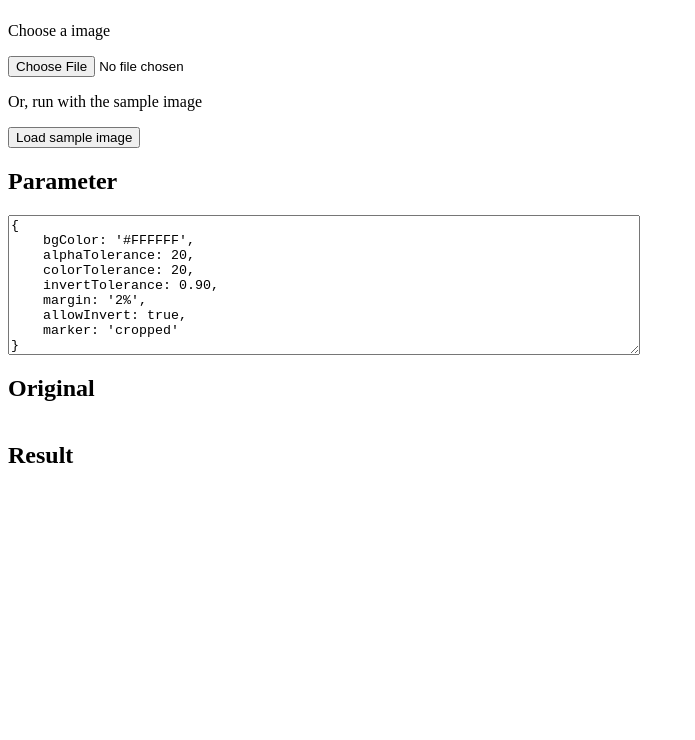
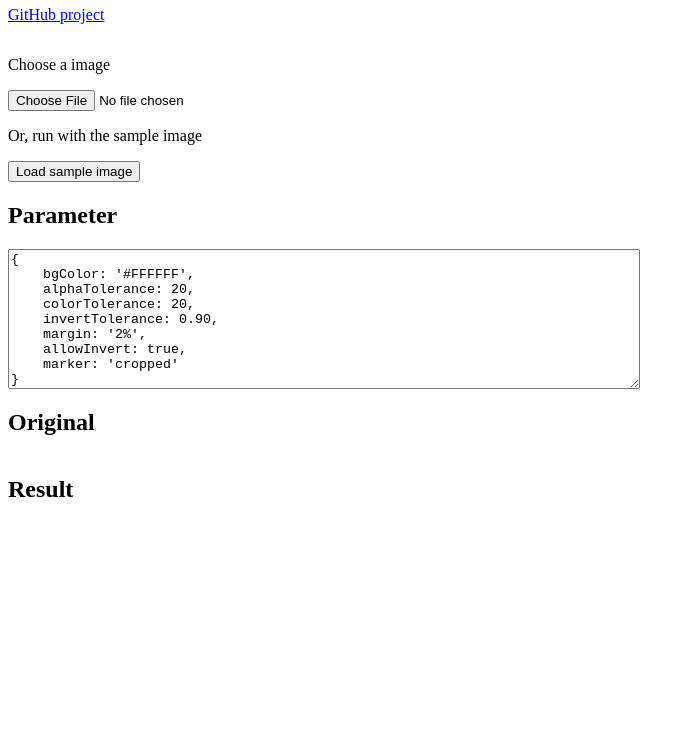
Before and after one commit to lqez/autocrop.js, a website: page index.html in a window 1280 px wide. Shown: the part 60-800 px from the top of the page, without its empty margins (0-695 px from the left). Drawn offline with Linux system fonts and the light colour scheme.

Commit message:
Add a link to GitHub project

```diff
--- a/index.html
+++ b/index.html
@@ -27,6 +27,7 @@ img {
 </head>
 <body>
 <h1>autocrop.js test page</h1>
+<p><a href="https://github.com/lqez/autocrop.js">GitHub project</a></p>
 <div class="wrap">
   <div class="form">
     <p>Choose a image</p>
```
